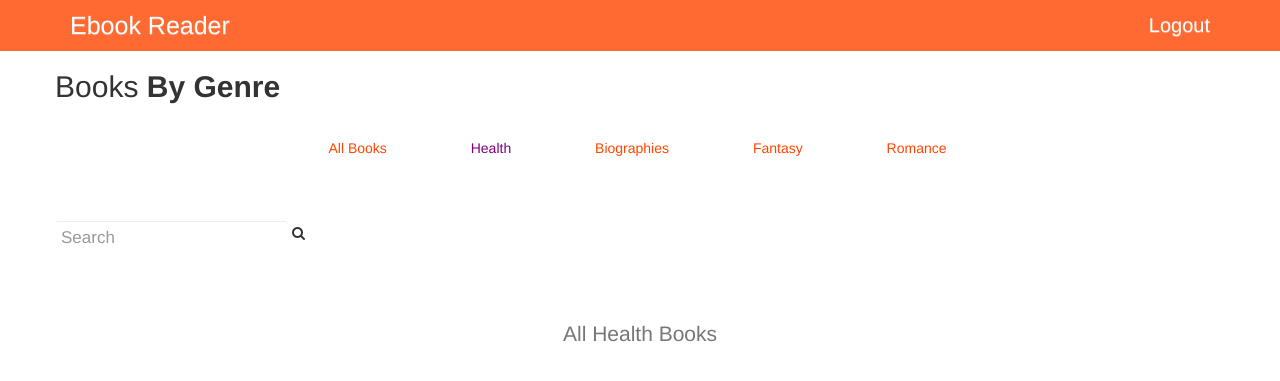
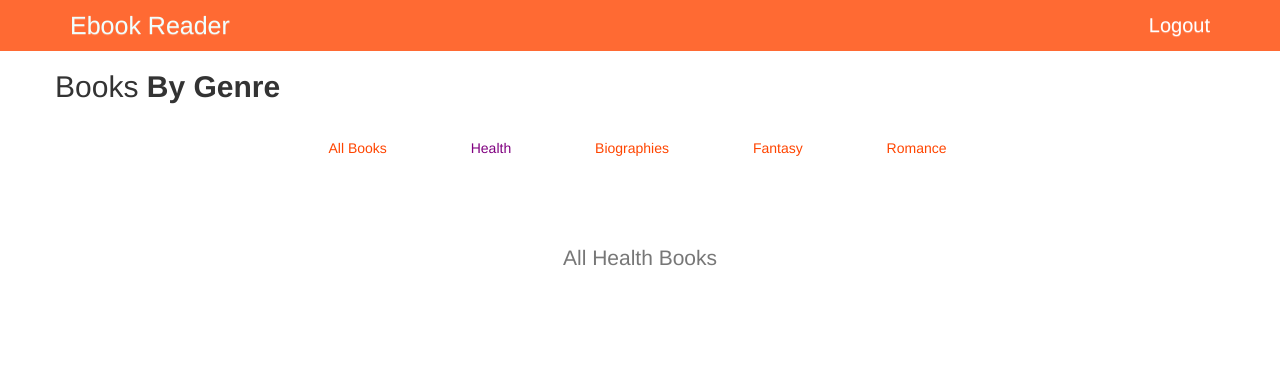
Before and after one commit to Maryam-Tahir99/ebook, a PHP site: page /bookshealth.php in a window 1280 px wide. Shown: the top 381 px of the page. Run offline with PHP 8.4, Linux system fonts and the light colour scheme; data comes from the database, SQL or seed files in the repository; data that the repository does not hold is empty.

Commit message:
Update bookshealth.php

```diff
--- a/bookshealth.php
+++ b/bookshealth.php
@@ -10,16 +10,7 @@
         </ul> <br />
         </div>
 
-        <div class="row">
-        <!-- Search box. -->
-        <form class="form-inline d-flex justify-content-center md-form form-sm mt-0 form-search">
-            <input class="form-control" type="text" id="search" placeholder="Search" />
-            <i class="fa fa-search"></i>
-        </form>
-        <br>
-        <!-- Suggestions will be displayed in below div -->
-        <div id="display"></div>
-    </div>
+
     </div>
     <?php
   session_start();
@@ -40,46 +31,6 @@
   require_once "./template2/header.php";
 
 ?>
-
-    <?php  //Getting value of "search" variable from "script.js".
-if (isset($_POST['search'])) {
-  //Search box value assigning to $Name variable.
-     $Name = $_POST['search'];
-  //Search query.   book_isbn, book_image, books_link FROM books
-     $Query = "SELECT book_isbn, book_image, books_link FROM books WHERE book_title LIKE '%$Name%' AND category='health'";
-  //Query execution
-     $ExecQuery = MySQLi_query($con, $Query);
-  //Creating unordered list to display result.
-
-     //Fetching result from database.
-     while ($Result = MySQLi_fetch_array($ExecQuery)) {
-         ?>
-<div class="row">
-
-    <div class="col-md-3">
-        <a href="<?php echo $Result['books_link']; ?>">
-            <img class="img-responsive img-thumbnail" src="./bootstrap/img/<?php echo $Result['book_image']; ?>">
-            <a href="<?php echo $Result['books_link']; ?>" target="_self" class="btn btn-primary btn-read">Read</a>
-            <a href="./BOOKS/<?php echo $Result['books_link']; ?>" class="btn btn-primary btn-down" download target="_self">Download </a>
-
-
-        </a>
-        <?php
-            $count++;
-            if($count >= 4){
-                $count = 0;
-                break;
-              }
-            } ?>
-    </div>
-    <?php
-
-     }
-
-  ?>
-
-
-
 <p class="lead text-center text-muted">All Health Books</p>
 <?php for($i = 0; $i < mysqli_num_rows($result); $i++)
     { ?>
```
